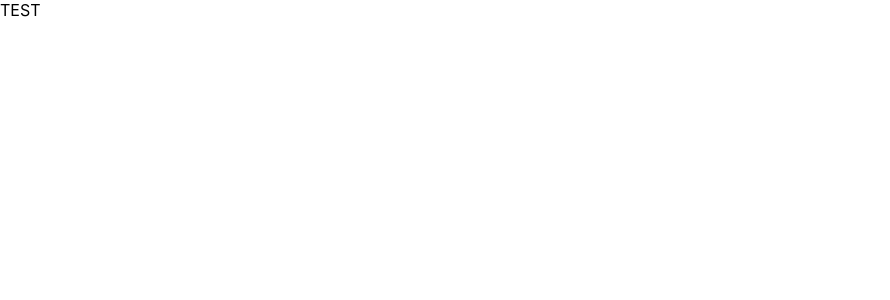
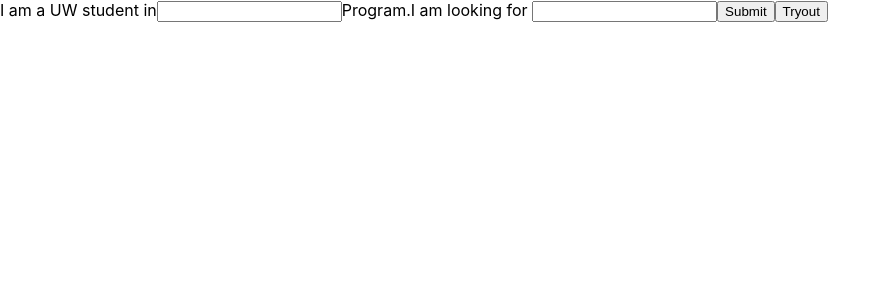
Before and after one commit to DanDanMian/meetuw, a React (Create React App) app in the folder client/: page / in a window 1280 px wide. Shown: the top 300 px of the page, without its empty margins (0-890 px from the left). Built offline with nearby package versions, Linux system fonts and the light colour scheme.

Commit message:
New Landing layout

```diff
--- a/client/src/App.js
+++ b/client/src/App.js
@@ -1,11 +1,38 @@
 import React, { Component } from 'react';
 
 class App extends Component {
+  constructor(props){
+    super(props);
+    this.state = {program: '', category: '' };
+
+    this.handleProgramChange = this.handleProgramChange.bind(this);
+    this.handleCateogryChange = this.handleCateogryChange.bind(this);
+  }
+
+  handleProgramChange(event){
+    this.setState({program: event.target.value});
+  }
+
+  handleCateogryChange(event){
+    this.setStatet({category: event.target.value});
+  }
+
+
   render() {
     return (
-      <div className="App">
-          TEST
-      </div>
+       <form onSubmit={this.handleSubmit}>
+       <label>I am a UW student in</label>
+        <label>
+          <input type="text" value={this.state.program} onChange={this.handleProgramChange} />
+           Program.
+        </label>
+        <label>I am looking for </label>
+        <label>
+          <input type="text" value={this.state.category} onChange={this.handleCateogryChange} />
+        </label>
+        <input type="submit" value="Submit" />
+        <input type="submit" value="Tryout" />
+      </form>
     );
   }
 }
```
Also changed, not shown: client/src/NewLanding.js (deleted).
